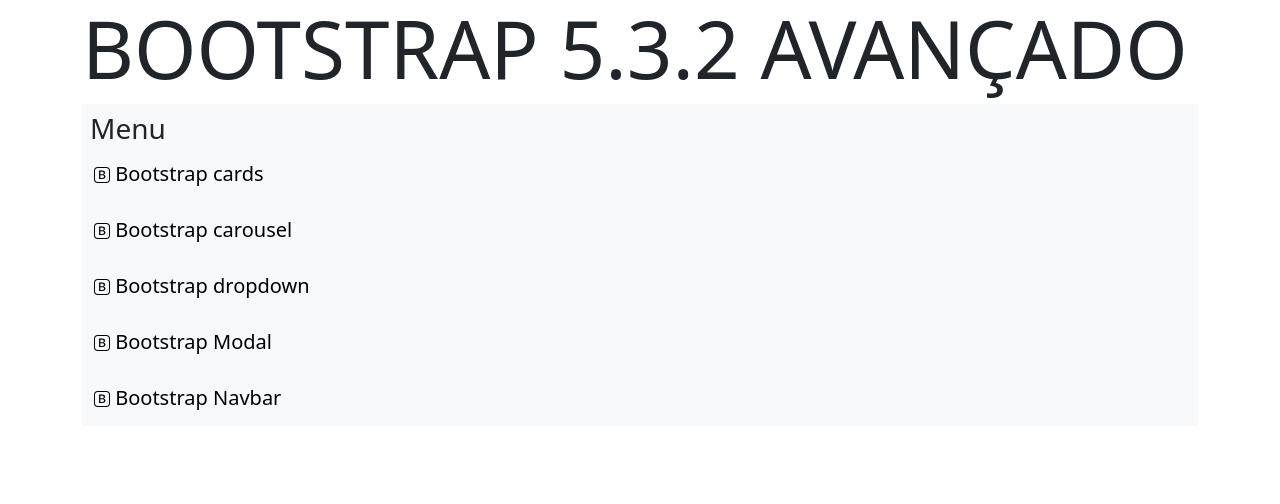
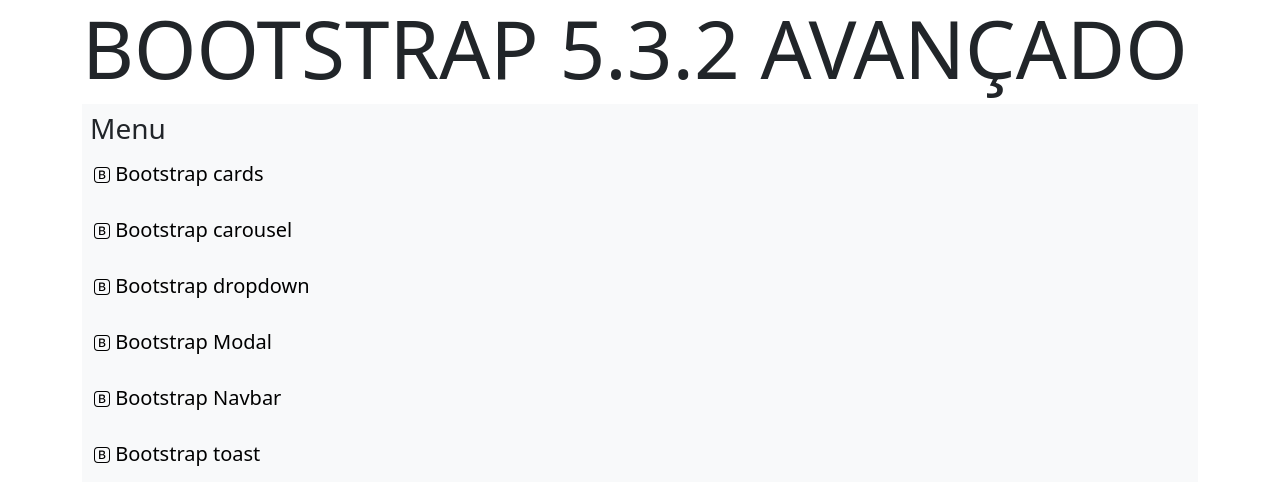
Before and after one commit to gbri-dev/bootstrap-advanced, a plain HTML site: page index.html in a window 1280 px wide. Drawn offline with Linux system fonts and the light colour scheme.

Commit message:
MENU toast

```diff
--- a/index.html
+++ b/index.html
@@ -93,6 +93,20 @@
             </a>
           </div>
         </nav>
+        <nav class="navbar bg-body-tertiary">
+          <div class="container-fluid menu">
+            <a class="navbar-brand" href="./toast.html">
+              <svg xmlns="http://www.w3.org/2000/svg" width="16" height="16" fill="currentColor" class="bi bi-bootstrap"
+                viewBox="0 0 16 16">
+                <path
+                  d="M5.062 12h3.475c1.804 0 2.888-.908 2.888-2.396 0-1.102-.761-1.916-1.904-2.034v-.1c.832-.14 1.482-.93 1.482-1.816 0-1.3-.955-2.11-2.542-2.11H5.062V12zm1.313-4.875V4.658h1.78c.973 0 1.542.457 1.542 1.237 0 .802-.604 1.23-1.764 1.23H6.375zm0 3.762V8.162h1.822c1.236 0 1.887.463 1.887 1.348 0 .896-.627 1.377-1.811 1.377H6.375z" />
+                <path
+                  d="M0 4a4 4 0 0 1 4-4h8a4 4 0 0 1 4 4v8a4 4 0 0 1-4 4H4a4 4 0 0 1-4-4V4zm4-3a3 3 0 0 0-3 3v8a3 3 0 0 0 3 3h8a3 3 0 0 0 3-3V4a3 3 0 0 0-3-3H4z" />
+              </svg>
+              Bootstrap toast
+            </a>
+          </div>
+        </nav>
       </div>
   </div>
   </header>
```
